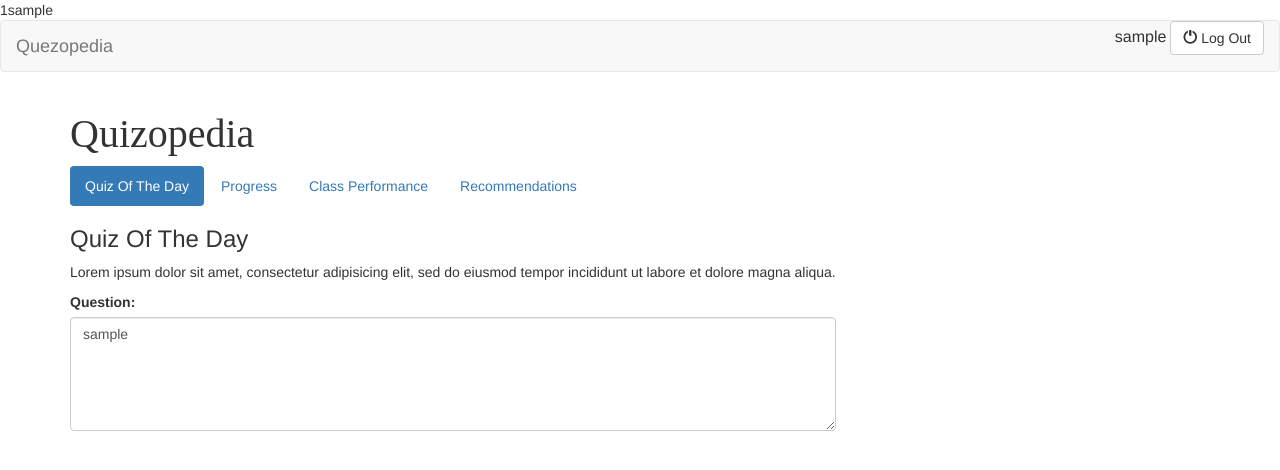
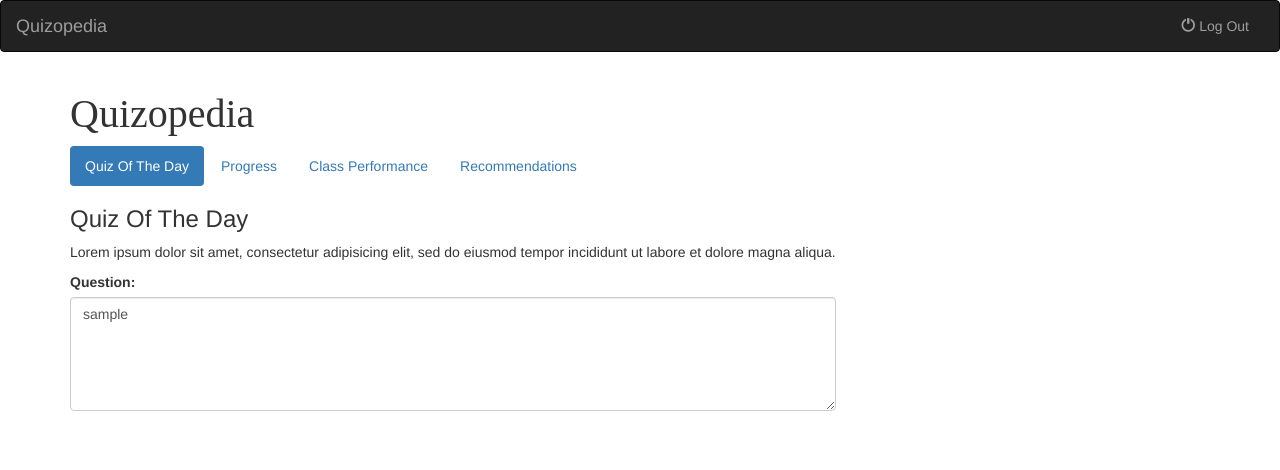
Before and after one commit to hmaskai/Quiz-Of-The-Day, a PHP site: page /homepage.php in a window 1280 px wide. Shown: the top 470 px of the page. Run offline with PHP 8.4, Linux system fonts and the light colour scheme; the visitor is signed in with stand-in values (Sample User, id 1).

Commit message:
Some UI changes

```diff
--- a/Quizopedia/public/homepage.php
+++ b/Quizopedia/public/homepage.php
@@ -23,43 +23,37 @@
 	include_once("../includes/session.php");
 	include_once("../includes/config.php");
 	include_once("../includes/database.php");
-	if(isset($_SESSION['user_id'])){
-	//header("Location: homepage.php");
+	/*if(isset($_SESSION['user_id'])){
+	header("Location: homepage.php");
 	echo $_SESSION['user_id'];
 	echo $_SESSION['username'];
 	}
 	else{
 		echo "unset";
-	}
+	}*/
 	if (!isset($_SESSION['username'])) {
     header('Location: login.php');
     exit();
 }
 	?>
 
-	<nav class="navbar navbar-default">
+	<nav class="navbar navbar-inverse">
 	  <div class="container-fluid">
 		<!-- Brand and toggle get grouped for better mobile display -->
-		<div class="navbar-header">
-		  <button type="button" class="navbar-toggle collapsed" data-toggle="collapse" data-target="#bs-example-navbar-collapse-1" aria-expanded="false">
-			<span class="sr-only">Toggle navigation</span>
+		<button type="button" class="navbar-toggle" data-toggle="collapse" data-target="#myNavbar">
 			<span class="icon-bar"></span>
 			<span class="icon-bar"></span>
 			<span class="icon-bar"></span>
-		  </button>
-		  <a class="navbar-brand" href="#">Quezopedia</a>
+		</button>
+		<div class="navbar-header">
+		  <a class="navbar-brand" href="#">Quizopedia</a>
 		</div>
 
 		<!-- Collect the nav links, forms, and other content for toggling -->
-		<div class="collapse navbar-collapse" id="bs-example-navbar-collapse-1">
+		<div class="collapse navbar-collapse" id="myNavbar">
+
 		  <ul class="nav navbar-nav navbar-right">
-
-			<form "method="post" action="logout.php">
-
-				<text style="font-size:16px;"><?php echo $_SESSION['username'];?></text>
-				<button  type="submit" class="btn btn-default"><span class="glyphicon glyphicon-off"></span> Log Out</a></button>
-			</form>
-
+			  <li><a href="logout.php"><span class="glyphicon glyphicon-off"></span> Log Out</a></li>
 		  </ul>
 		</div><!-- /.navbar-collapse -->
 	  </div><!-- /.container-fluid -->
--- a/Quizopedia/public/register.php
+++ b/Quizopedia/public/register.php
@@ -39,7 +39,8 @@
 	$_SESSION['username'] = $f_name." ". $l_name;
 	$q = 'SELECT * FROM login WHERE username="'.$email.'" AND password="'.$pass.'" LIMIT 1';
 	$found_user = $database->query($q);
-	$u = $found_user->fetch_array();
+//	$u = $found_user->fetch_array();
+	$u = $database->fetch_array($found_user);
 	$_SESSION['user_id'] = $u['user_id'];
 	header('Location: homepage.php');
 } else {
```
